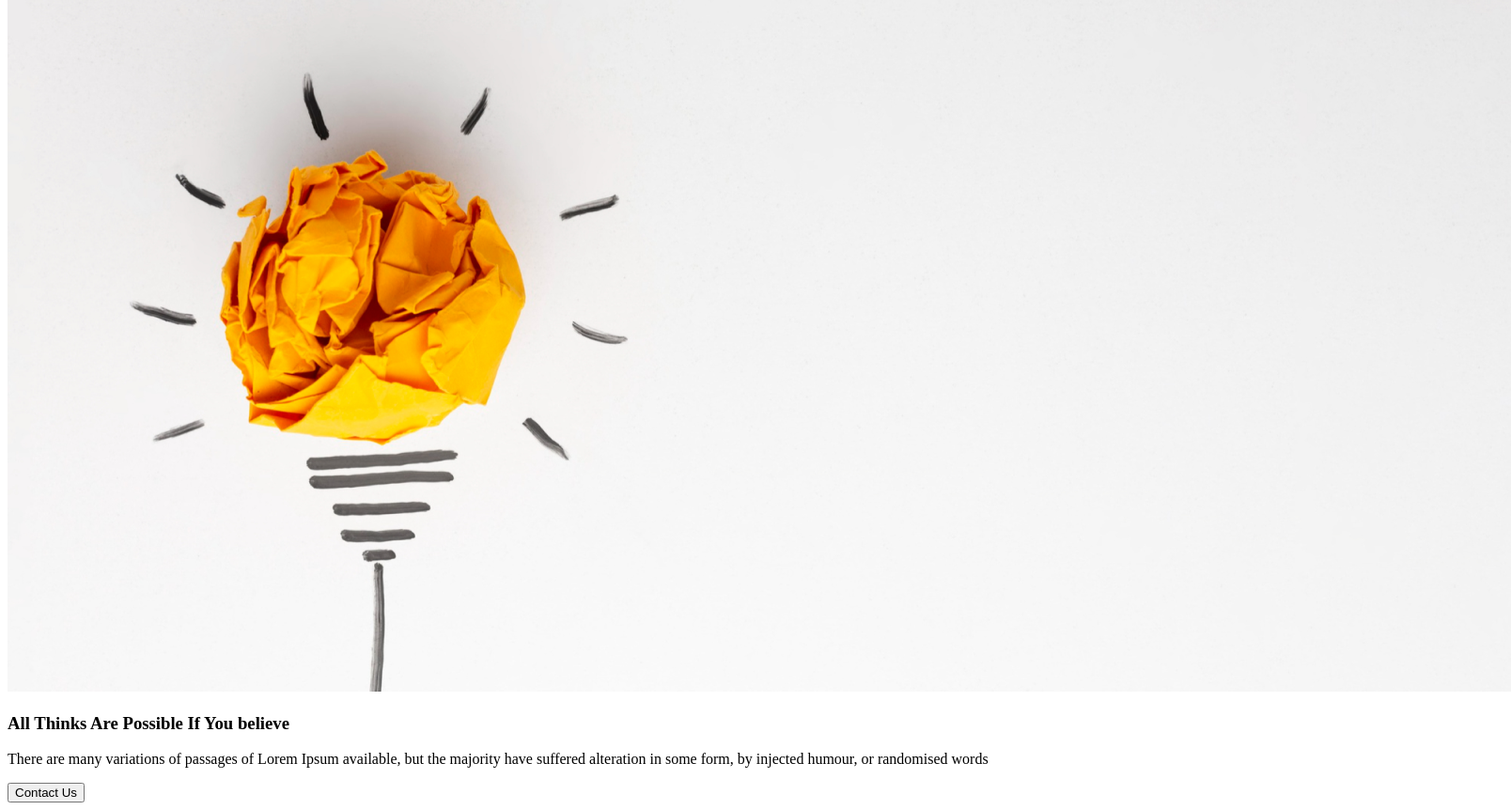
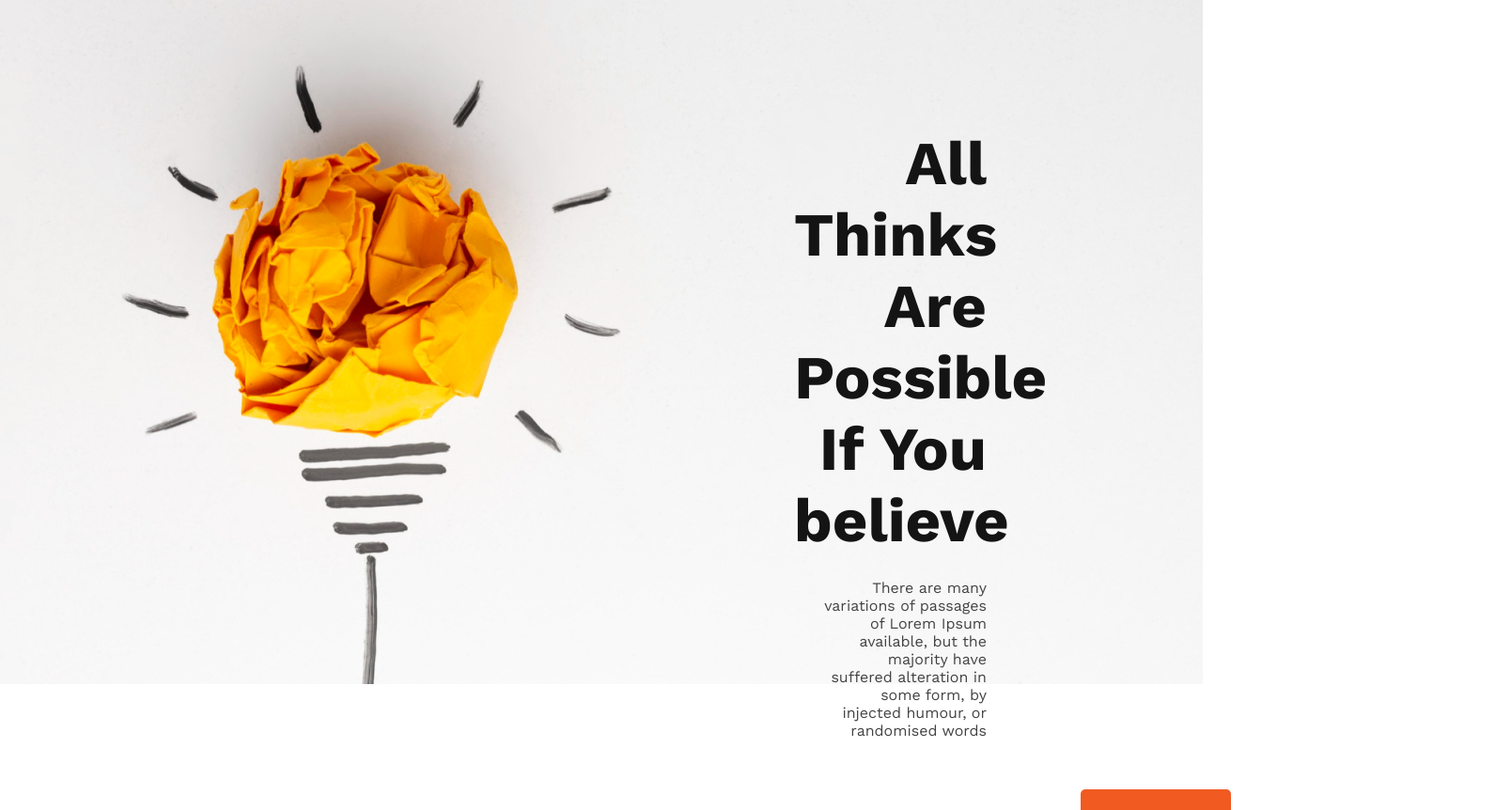
Before and after one commit to NiloyDas19/simple-web-page-design, a plain HTML site: page index.html in a window 1280 px wide. Shown: the part 80-942 px from the top of the page at 94% size, 1608 px wide, since content can reach past the window. After the commit the page ends 800 px from the top, so only its background shows below. Drawn offline with nearby package versions, Linux system fonts and the light colour scheme.

Commit message:
complete header section

```diff
--- a/index.html
+++ b/index.html
@@ -4,18 +4,14 @@
     <meta charset="UTF-8">
     <meta name="viewport" content="width=device-width, initial-scale=1.0">
     <title>Simple Website Design</title>
+    <link rel="stylesheet" href="styles/style.css">
 </head>
 <body>
-    <header>
+    <header class="header">
         <div class="header-container">
-            <div class="header-item">
-                <img src="images/banner/banner1.png" alt="">
-            </div>
-            <div class="header-item">
-                <h3 class="header-item-title">All Thinks Are Possible If You believe</h3>
-                <p class="header-item-description">There are many variations of passages of Lorem Ipsum available, but the majority have suffered alteration in some form, by injected humour, or randomised words</p>
-                <button class="header-item-btn">Contact Us</button>
-            </div>
+            <h3 class="header-item-title">All Thinks Are Possible If You believe</h3>
+            <p class="header-item-description">There are many variations of passages of Lorem Ipsum available, but the majority have suffered alteration in some form, by injected humour, or randomised words</p>
+            <button class="header-item-btn">Contact Us</button>
         </div>
     </header>
 
--- /dev/null
+++ b/styles/style.css
@@ -0,0 +1,60 @@
+@import url('https://fonts.googleapis.com/css2?family=Work+Sans:ital,wght@0,100;0,200;0,300;0,400;0,500;0,600;0,700;0,800;0,900;1,100;1,200;1,300;1,400;1,500;1,600;1,700;1,800;1,900&display=swap');
+
+/* universal style */
+
+*{
+    font-family: 'Work Sans', sans-serif;
+    margin: 0px;
+    padding: 0px;
+}
+
+
+/* header style */
+.header{
+    background-image: url('/images/banner/banner1.png');
+    width: 100%;
+    min-height: 808px;
+    background-repeat: no-repeat;
+    position: fixed;
+}
+
+
+.header-container{
+    text-align: right;
+}
+
+
+.header-item-title{
+    color: #151414;
+    font-size: 65px;
+    font-weight: 700;
+    margin-left: 845px;
+    margin-top: 216px;
+    margin-right: 230px;
+    max-width: 525px;
+}
+
+.header-item-description{
+    color: #444343;
+    font-size: 16px;
+    font-weight: 400;
+    margin-top: 24px;
+    margin-left: 876px;
+    margin-right: 230px;
+}
+
+.header-item-btn{
+    width: 160px;
+    height: 64px;
+    border-radius: 5px;
+    background: #F15B22;
+    border: 0;
+    color: #FFF;
+    font-size: 20px;
+    font-weight: 600;
+    padding: 20px 25px;
+    margin-top: 53px;
+    margin-left: 1150px;
+    margin-right: 230px;
+    margin-bottom: 166px;
+}
```
